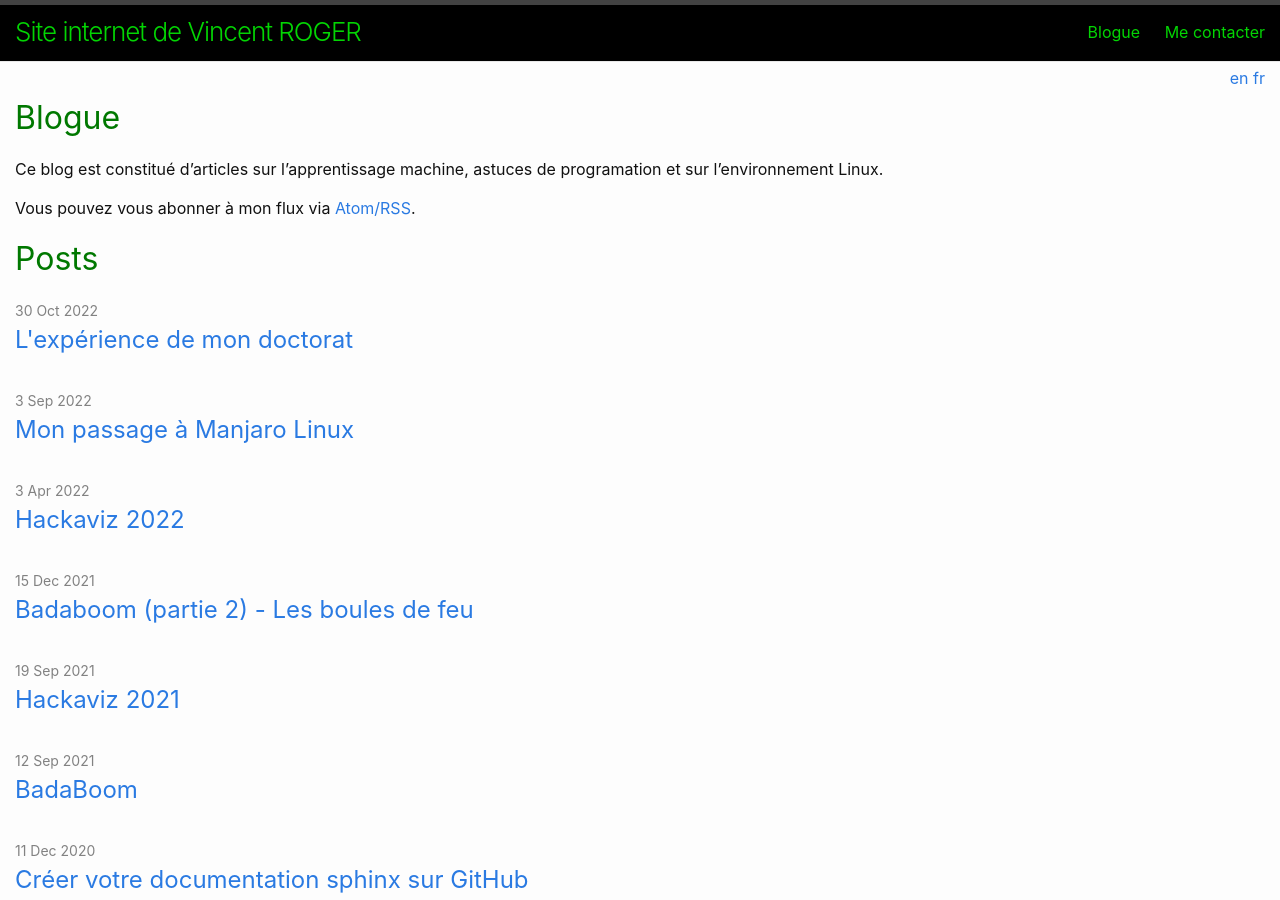
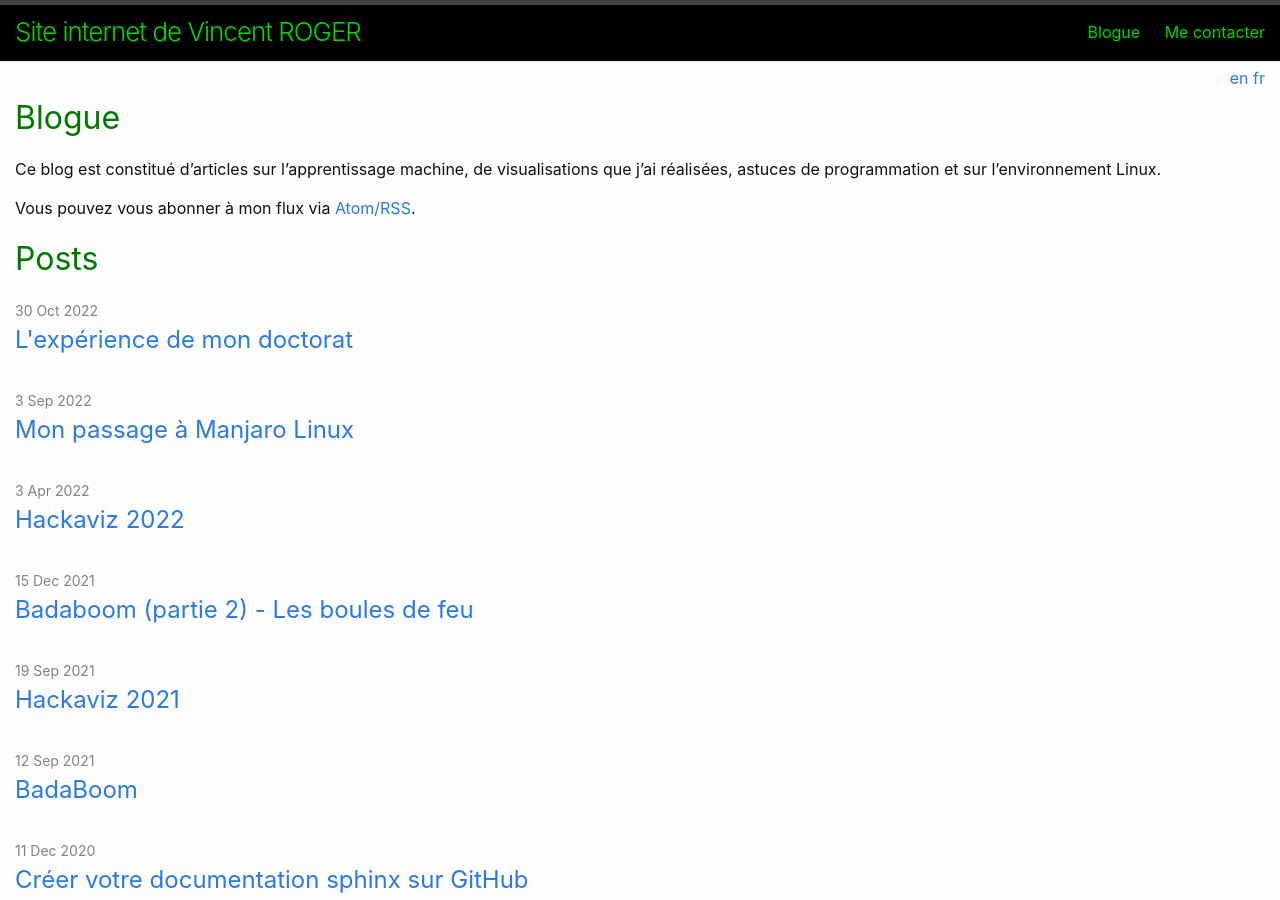
Before and after one commit to vroger11/vroger11.github.io, a Jekyll site: the page built from blogue.md, in a window 1280 px wide and 900 px high. Built offline with Jekyll 4.4.1, drawn with Linux system fonts in a browser that asks for light colours.

Commit message:
Update blog description.

```diff
--- a/blogue.md
+++ b/blogue.md
@@ -6,4 +6,4 @@ ref: blog
 lang: fr
 ---
 
-Ce blog est constitué d'articles sur l'apprentissage machine, astuces de programation et sur l'environnement Linux.
+Ce blog est constitué d'articles sur l'apprentissage machine, de visualisations que j'ai réalisées, astuces de programmation et sur l'environnement Linux.
```
Also changed, not shown: blog.md (+1 -1 lines).
